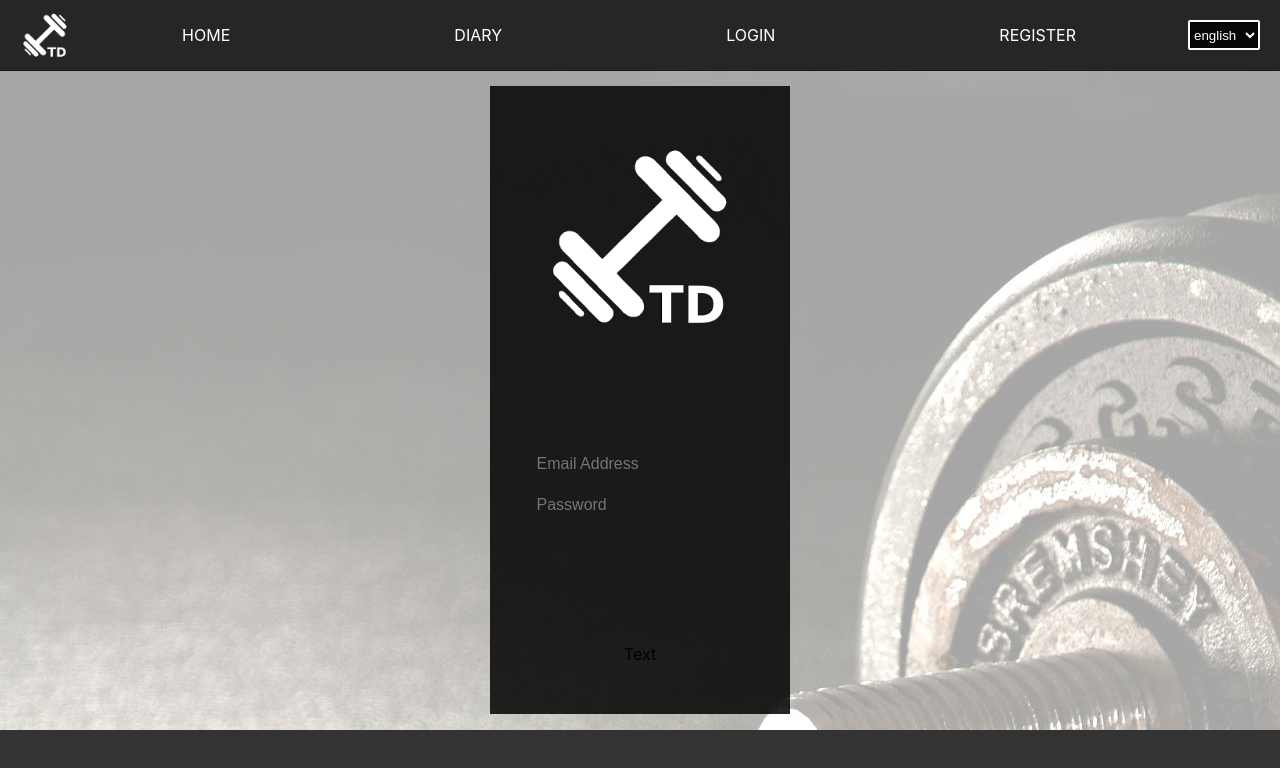
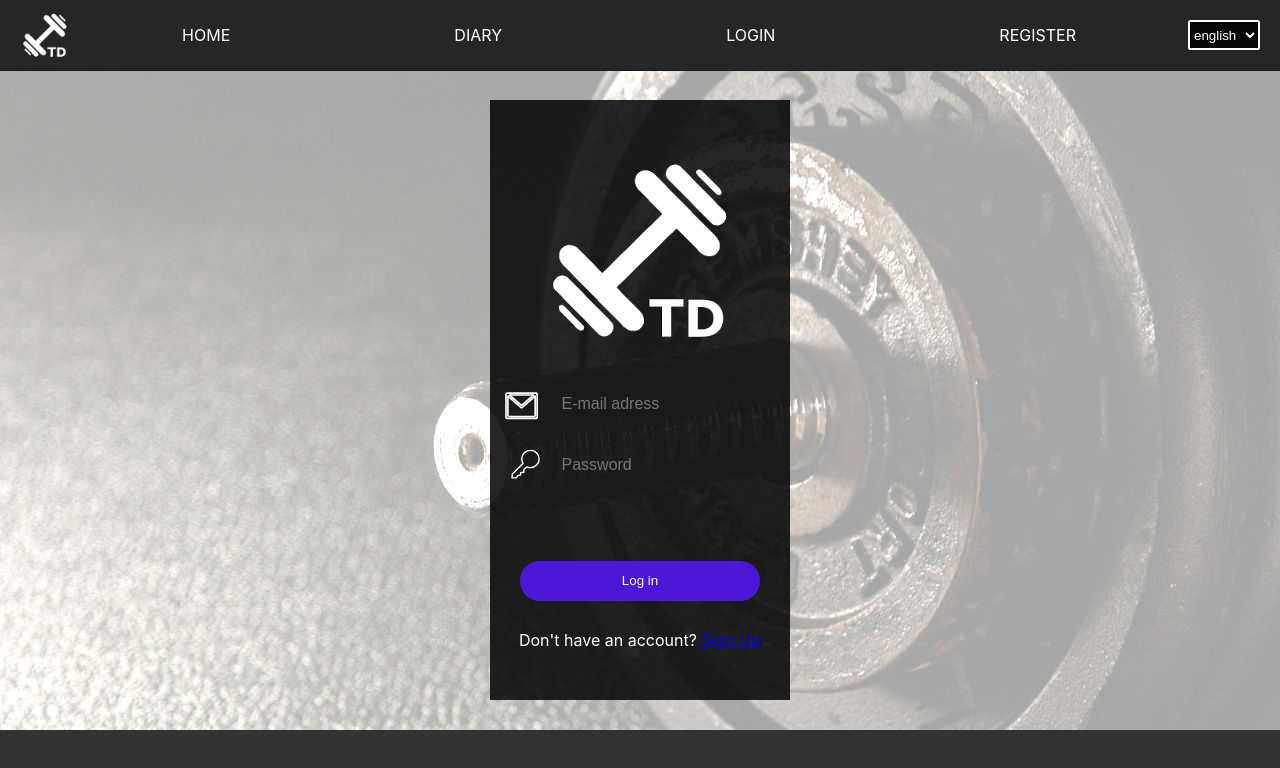
Before and after one commit to Shurap/workout, a React (Create React App) app: page /login in a window 1280 px wide. Shown: the top 768 px of the page. Built offline with nearby package versions, Linux system fonts and the light colour scheme.

Commit message:
before include redux-form

```diff
--- a/src/components/Header/HamburgerMenu.jsx
+++ b/src/components/Header/HamburgerMenu.jsx
@@ -8,6 +8,8 @@ import withTranslator from '../../hocs/withTranslator/withTranslator';
 const HamburgerMenu = (props) => {
 
   const [visible, setVisible] = useState(false);
+
+  const onClickLink = () => setVisible(false);
 
   return (
     <div>
@@ -21,10 +23,33 @@ const HamburgerMenu = (props) => {
           <div className={styles.bar3}></div>
         </div>
         <div className={(visible) ? styles.wrapperLinksOn : styles.wrapperLinksOff}>
-          <Link className={styles.links} to='/home'>{props.dictionary.headerHome}</Link>
-          <Link className={styles.links} to='/diary'>{props.dictionary.headerDiary}</Link>
-          <Link className={styles.links} to='/login'>{props.dictionary.headerLogin}</Link>
-          <Link className={styles.links} to='/account'>{props.dictionary.headerCreateAccount}</Link>
+          <Link
+            className={styles.links}
+            to='/home'
+            onClick={onClickLink}
+          >
+            {props.dictionary.headerHome}
+          </Link>
+          <Link
+            className={styles.links}
+            to='/diary'
+            onClick={onClickLink}
+          >
+            {props.dictionary.headerDiary}
+          </Link>
+          <Link className={styles.links}
+            to='/login'
+            onClick={onClickLink}
+          >
+            {props.dictionary.headerLogin}
+          </Link>
+          <Link
+            className={styles.links}
+            to='/account'
+            onClick={onClickLink}
+          >
+            {props.dictionary.headerCreateAccount}
+          </Link>
         </div>
       </div>
       <div className={styles.gag}>
--- a/src/components/Header/SwitcherLang.module.css
+++ b/src/components/Header/SwitcherLang.module.css
@@ -6,3 +6,7 @@
   border-radius: 2px;
   height: 30px;
 }
+
+.switcherlang:focus {
+  outline: none;
+}
--- a/src/components/LogIn/LogIn.jsx
+++ b/src/components/LogIn/LogIn.jsx
@@ -1,42 +1,71 @@
 import React from 'react';
 import styles from './LogIn.module.css';
 import logo from '../../images/logo.png'
+// import SvgUser from './SvgUser';
+import SvgPassword from './SvgPassword';
+import SvgMail from './SvgMail';
+import withTranslator from '../../hocs/withTranslator/withTranslator';
+import { Link } from 'react-router-dom';
 
-const LogIn = () => {
+const LogIn = (props) => {
+
+  const onSubmit = (event) => {
+    event.preventDefault();
+    console.log('onSubmit');
+  }
+
   return (
     <div className={styles.logIn}>
-      <div className={styles.window}>
+      <form className={styles.window} onSubmit={onSubmit}>
+
         <img className={styles.image} src={logo}></img>
 
         <div className={styles.wrapperInputs}>
+
+          <div className={styles.wrapper}>
+            <SvgMail />
+            <div className={styles.wrapperInput}>
               <input
                 className={styles.textInput}
                 name="email"
                 // value={email}
                 // onChange={this.onChange}
                 type="text"
-            placeholder="Email Address"
+                placeholder={props.dictionary.email}
                 autoComplete="off"
               />
               <span className={styles.underEdit}></span>
+            </div>
+          </div>
+
+          <div className={styles.wrapper}>
+            <SvgPassword />
+            <div className={styles.wrapperInput}>
               <input
                 className={styles.textInput}
                 name="password"
                 // value={password}
                 // onChange={this.onChange}
                 type="password"
-            placeholder="Password"
+                placeholder={props.dictionary.password}
                 autoComplete="off"
               />
               <span className={styles.underEdit}></span>
             </div>
-        <div className={styles.wrappedText}>
-          Text
           </div>
 
         </div>
+
+        <button className={styles.buttonLogIn}>{props.dictionary.logIn}</button>
+
+        <div className={styles.wrappedText}>
+          {props.dictionary.loginText}
+          <Link className={styles.links} to='/account'>{props.dictionary.loginSignUp}</Link>
         </div>
+
+      </form>
+    </div >
   )
 }
 
-export default LogIn;
+export default withTranslator(LogIn);
--- a/src/components/LogIn/LogIn.module.css
+++ b/src/components/LogIn/LogIn.module.css
@@ -1,12 +1,14 @@
 .logIn {
+  /* border: 2px solid hotpink; */
   margin-top: 70px;
-  height: calc(100vh - 140px);
+  min-height: calc(100vh - 140px);
   display: flex;
   justify-content: center;
   align-items: center;
   background-image: url('../../images/fitness-bright.jpg');
-  /* filter: brightness(0.5); */
-  /* opacity:0.4 */
+  background-attachment: fixed;
+  background-repeat: no-repeat;
+  background-position: center;
 }
 
 .window {
@@ -17,41 +19,42 @@
   justify-content: space-between;
   background-color: rgba(0, 0, 0, 0.85);
   width: 300px;
-  height: 80%;
+  height: 500px;
   padding-top: 50px;
   padding-bottom: 50px;
+  margin: 20px;
 }
 
 .image {
   /* border: 2px solid blue; */
   width: 200px;
-  /* transition: 1s; */
   animation: rotate 2s forwards;
-
 }
 
 .wrapperInputs {
   /* border: 2px solid green; */
   display: flex;
   flex-direction: column;
-  /* align-items: center; */
+  margin-top: 20px;
+  margin-bottom: 20px;
+}
+
+.wrapper {
+  /* border: 2px solid blue; */
+  display: flex;
+  margin-bottom: 20px;
+}
+
+.wrapperInput {
+  /* border: 2px solid goldenrod; */
+  display: flex;
+  flex-direction: column;
 }
 
 .wrappedText {
-
+  /* border: 2px solid magenta; */
+  color: white;
 }
-
-/* .image:hover {
-  transform: rotate(-45deg) translate(-9px, 6px);
-} */
-
-@keyframes rotate {
-  0% {transform: rotate(0)}
-  100% {transform: rotate(360deg)}
-}
-
-
-
 
 .textInput {
   color: white;
@@ -75,10 +78,34 @@ input:focus {
   transition: all 0.5s linear;
 }
 
-/* .form input:focus::-webkit-input-placeholder {
-  color: #b17c2e;
-} */
-
 input:focus+.underEdit {
   transform: scale(1);
 }
+
+@keyframes rotate {
+  0% {transform: rotate(0)}
+  100% {transform: rotate(360deg)}
+}
+
+.buttonLogIn {
+  display: block;
+  width: 240px;
+  height: 40px;
+  padding: 0;
+  margin: 10px 20px 10px;
+  /* font-weight: 700; */
+  color: white;
+  background-color: #4b18d9;
+  border: none;
+  border-radius: 20px;
+  /* transition: background-color .10s ease-in-out;
+  -webkit-user-select:none;
+  -moz-user-select:none;
+  -ms-user-select:none;
+  user-select:none; */
+}
+
+/* input:focus, */
+.buttonLogIn:focus {
+  outline: none;
+}
--- /dev/null
+++ b/src/components/LogIn/Svg.module.css
@@ -0,0 +1,28 @@
+.wrapperSvg {
+  /* border: 2px solid red; */
+  display: flex;
+  justify-content: center;
+  width: 40px;
+  height: 40px;
+  margin-right: 10px;
+}
+
+.path {
+  fill: rgba(10,10,10,0.1);
+  stroke: white;
+  stroke-linecap: round;
+  stroke-linejoin: round;
+  stroke-miterlimit: 10;
+  stroke-dasharray: 300;
+  stroke-dashoffset: 300;
+  animation: dash 3s .3s linear forwards;
+}
+
+@keyframes dash {
+  from {
+    stroke-dashoffset: 300;
+  }
+  to {
+    stroke-dashoffset: 0;
+  }
+}
--- /dev/null
+++ b/src/components/LogIn/SvgMail.jsx
@@ -0,0 +1,21 @@
+import React from 'react';
+import styles from './Svg.module.css';
+
+const SvgMail = () => {
+  return (
+    <div className={styles.wrapperSvg}>
+      <svg className={styles.svg} x="0px" y="0px" viewBox="0 0 24 24" height="40px" width="40px">
+        <path className={styles.path} strokeWidth="1"
+        d="M19.291,3.026c0.002-0.15-0.053-0.301-0.167-0.415c-0.122-0.122-0.286-0.172-0.444-0.161H1.196
+        c-0.16-0.011-0.322,0.039-0.444,0.161C0.637,2.725,0.583,2.875,0.585,3.026c0,0.003-0.002,0.006-0.002,0.009v14.032
+        c0,0.322,0.262,0.584,0.585,0.584h17.54c0.322,0,0.584-0.262,0.584-0.584V3.035C19.292,3.032,19.291,3.029,19.291,3.026z
+         M17.147,3.619l-7.21,6.251L2.728,3.619H17.147z M18.122,15.896c0,0.323-0.261,0.584-0.584,0.584H2.337
+        c-0.323,0-0.585-0.261-0.585-0.584V4.292l7.732,6.704c0.013,0.017,0.019,0.035,0.034,0.052c0.115,0.114,0.268,0.169,0.419,0.166
+        c0.151,0.003,0.304-0.052,0.419-0.166c0.015-0.017,0.021-0.035,0.034-0.052l7.731-6.704V15.896z"/>
+
+      </svg>
+    </div>
+  )
+}
+
+export default SvgMail;
--- /dev/null
+++ b/src/components/LogIn/SvgPassword.jsx
@@ -0,0 +1,16 @@
+import React from 'react';
+import styles from './Svg.module.css';
+
+const SvgPassword = () => {
+  return (
+    <div className={styles.wrapperSvg}>
+      <svg className={styles.svg} x="0px" y="0px" viewBox="-255 347 100 100" height="40px" width="40px">
+        <path className={styles.path} strokeWidth="3.5"
+        d="M-191.5,347.8c-11.9,0-21.6,9.7-21.6,21.6c0,4,1.1,7.8,3.1,11.1l-26.5,26.2l-0.9,10h10.6l3.8-5.7l6.1-1.1
+        l1.6-6.7l7.1-0.3l0.6-7.2l7.2-6.6c2.8,1.3,5.8,2,9.1,2c11.9,0,21.6-9.7,21.6-21.6C-169.9,357.4-179.6,347.8-191.5,347.8z"/>
+      </svg>
+    </div>
+  )
+}
+
+export default SvgPassword;
--- /dev/null
+++ b/src/components/LogIn/SvgUser.jsx
@@ -0,0 +1,18 @@
+import React from 'react';
+import styles from './Svg.module.css';
+
+const SvgUser = () => {
+  return (
+    <div className={styles.wrapperSvg}>
+      <svg className={styles.svg} x="0px" y="0px" viewBox="-255 347 100 100" height="40px" width="40px">
+        <path className={styles.path} strokeWidth="3.5"
+        d="M-203.7,350.3c-6.8,0-12.4,6.2-12.4,13.8c0,4.5,2.4,8.6,5.4,11.1c0,0,2.2,1.6,1.9,3.7c-0.2,1.3-1.7,2.8-2.4,2.8c-0.7,0-6.2,0-6.2,0
+           c-6.8,0-12.3,5.6-12.3,12.3v2.9v14.6c0,0.8,0.7,1.5,1.5,1.5h10.5h1h13.1h13.1h1h10.6c0.8,0,1.5-0.7,1.5-1.5v-14.6v-2.9
+           c0-6.8-5.6-12.3-12.3-12.3c0,0-5.5,0-6.2,0c-0.8,0-2.3-1.6-2.4-2.8c-0.4-2.1,1.9-3.7,1.9-3.7c2.9-2.5,5.4-6.5,5.4-11.1
+           C-191.3,356.5-196.9,350.3-203.7,350.3L-203.7,350.3z"/>
+      </svg>
+    </div>
+  )
+}
+
+export default SvgUser;
--- a/src/hocs/withTranslator/dictionary.js
+++ b/src/hocs/withTranslator/dictionary.js
@@ -10,6 +10,11 @@ const dictionary = {
     headerDiary: 'Diary',
     headerLogin: 'Login',
     headerCreateAccount: 'Register',
+    email: 'E-mail adress',
+    password: 'Password',
+    logIn: 'Log in',
+    loginText: 'Don\'t have an account?',
+    loginSignUp: ' Sign Up',
   },
   'ru': {
     text: 'какой-то текст какой-то текст какой-то текст какой-то текст какой-то текст какой-то текст какой-то текст какой-то текст какой-то текст ',
@@ -23,6 +28,11 @@ const dictionary = {
     headerDiary: 'Дневник',
     headerLogin: 'Войти',
     headerCreateAccount: 'Регистрация',
+    email: 'Адрес эл.почты',
+    password: 'Пароль',
+    logIn: 'Войти',
+    loginText: 'Нет аккаунта?',
+    loginSignUp: ' Регистрация',
   }
 }
 
```
Also changed, not shown: src/hocs/withTranslator/withTranslator.js (+0 -20 lines). Lines whose indentation alone changed are shown as unchanged.
